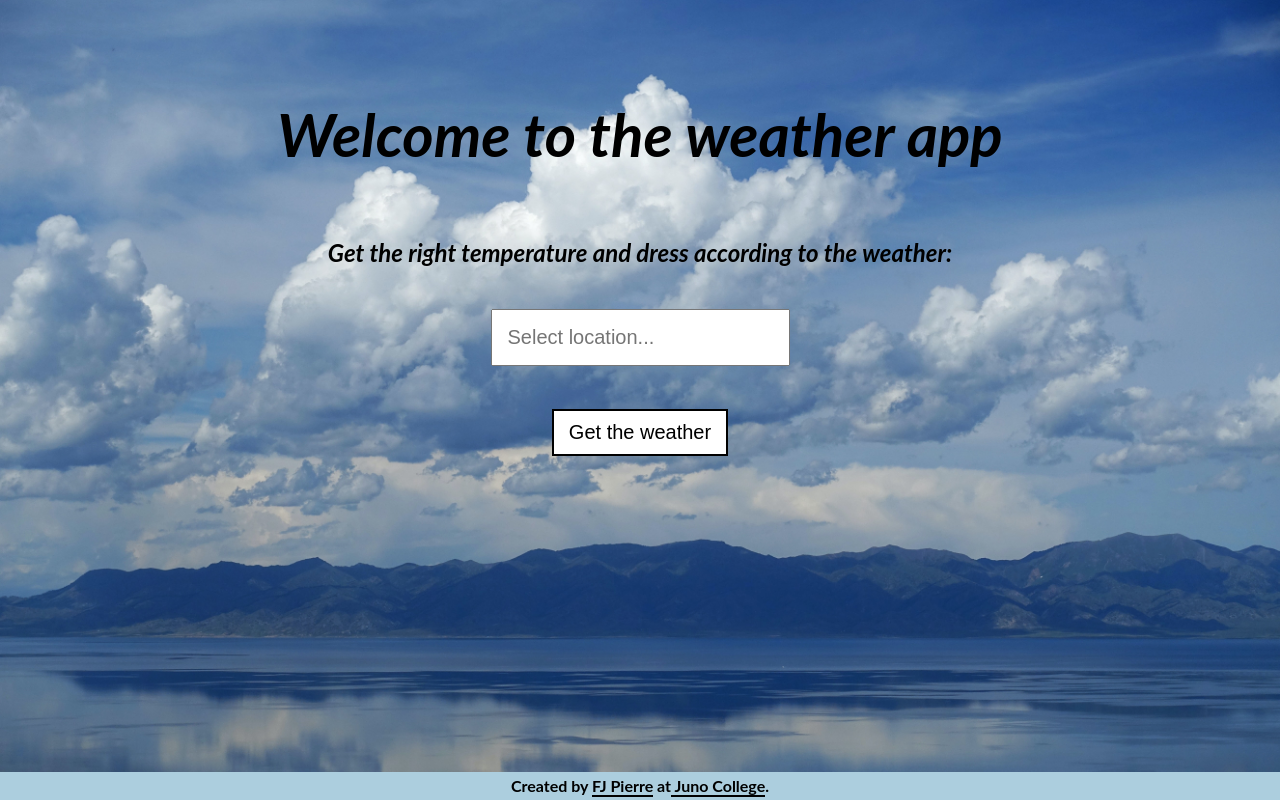
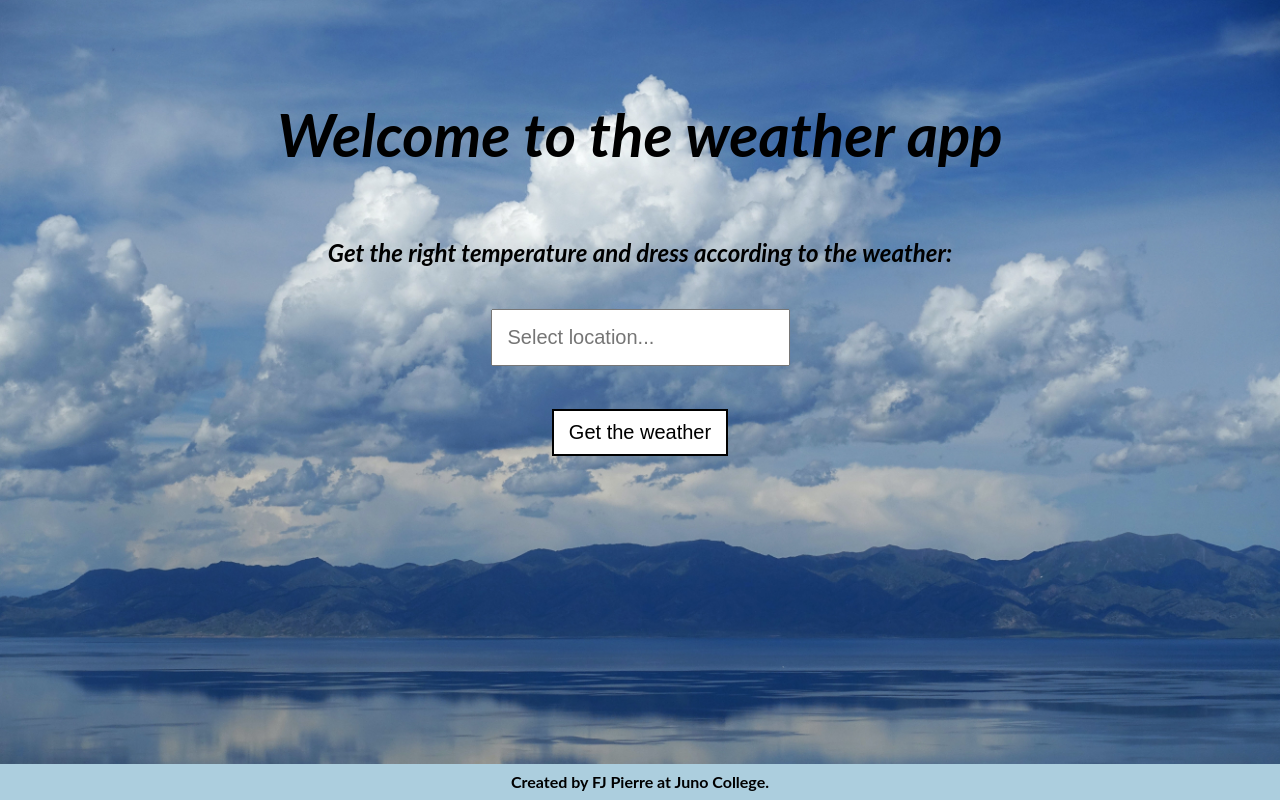
Before and after one commit to FjPierre/Faheen-Andy-Jean-Pierre-Project3, a React (Create React App) app: page / in a window 1280 px wide. Built offline with nearby package versions, Linux system fonts and the light colour scheme.

Commit message:
updated components name

```diff
--- a/public/index.html
+++ b/public/index.html
@@ -24,7 +24,7 @@
       work correctly both with client-side routing and a non-root public URL.
       Learn how to configure a non-root public URL by running `npm run build`.
     -->
-    <title>React App</title>
+    <title>Weather App</title>
   </head>
   <body>
     <noscript>You need to enable JavaScript to run this app.</noscript>
--- a/src/App.css
+++ b/src/App.css
@@ -30,7 +30,6 @@ h1 {
     margin: 0;
     padding: 100px 0 50px 0;
     font-size: 3rem;
-    /* flex-wrap: wrap; */
 }
 
 h1,
@@ -75,7 +74,7 @@ button:focus {
 
 .temperatureContainer {
   width: 75%;
-  margin: 15px auto;
+  margin: 50px auto;
   padding: 10px;
   background-color: #b0d1e5;
   border: 2px solid black;
@@ -90,14 +89,13 @@ footer {
   background-color: #accede;
   position: absolute;
   bottom: 0;
-  padding: 5px 0;
+  padding: 9px 0;
   width: 100%;
   height: auto;
 }
 
 a {
   text-decoration: none;
-  border-bottom: 2px solid black;
 }
 
 a:hover,
@@ -122,12 +120,3 @@ h4 {
     padding: 10px 0 5px 0;
   }
 }
-
-@media (max-width: 388px) {
-  /* h1 {
-      padding: 10px 0 5px 0;
-    }
-  .temperatureContainer {
-    width: 100%;
-  } */
-}
--- a/src/components/useWeatherData.js
+++ b/src/components/useWeatherData.js
@@ -21,11 +21,10 @@ export function UseWeatherData(cityName) {
       const { lat, lon } = data[0] ?? { lat: null, lon: null };
 
       if (!lon) {
-        console.warn("OH NO no coords found");
+        return "OH NO no coords found";
       }
 
       // 2. use these coords to fetch the weather data
-      // https://openweathermap.org/current
       const weatherResp = await fetch(
         `${api.url}?lat=${lat}&lon=${lon}&appid=${api.key}&units=metric`
       );
```
